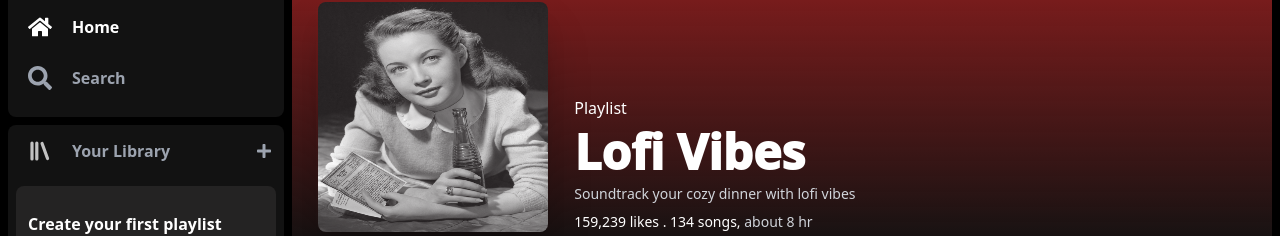
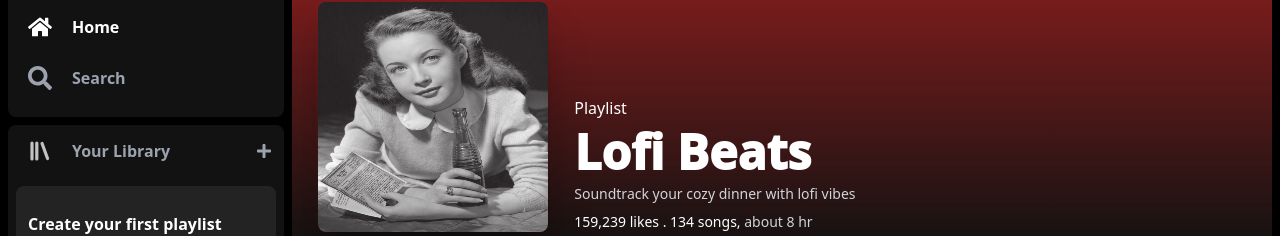
Before and after one commit to victor-nsengiyumva/spotify-webplayer-clone-UI, a React (Vite) app: page /playlist/1 in a window 1280 px wide. Shown: the part 90-326 px from the top of the page. Built offline with nearby package versions, Linux system fonts and the light colour scheme.

Commit message:
left with desiginng the row content

```diff
--- a/src/features/home/routes/playlist_details.jsx
+++ b/src/features/home/routes/playlist_details.jsx
@@ -15,7 +15,7 @@ export default function PlayListDetails() {
                 </div>
                 <div className='flex flex-col justify-end h-[230px] ml-7'>
                     <p className='text-white pt-2'>Playlist</p>
-                    <p className='text-white pt-2 text-5xl font-xtreme-bold'>Lofi Vibes</p>
+                    <p className='text-white pt-2 text-5xl font-xtreme-bold'>Lofi Beats</p>
                     <p className='text-gray-300 pt-2 text-sm font'>Soundtrack your cozy dinner with lofi vibes</p>
                     <p className='text-white pt-2 text-sm'>159,239 likes . 134 songs,<span className='text-gray-300'> about 8 hr</span></p>
                 </div>
@@ -35,7 +35,7 @@ export default function PlayListDetails() {
                             <p className='text-gray-300 text-sm'>Title</p>
                         </div>
                         <div className='flex-grow justify-between flex items-center mx-2'>
-                            <p className='text-gray-300 text-sm'>Album</p>
+                            <p className='text-gray-300 text-sm '>Album</p>
                             <p className='text-gray-300 text-sm'>Date Added</p>
                             <p className='text-gray-300 text-sm'>Length</p>
                         </div>
```
